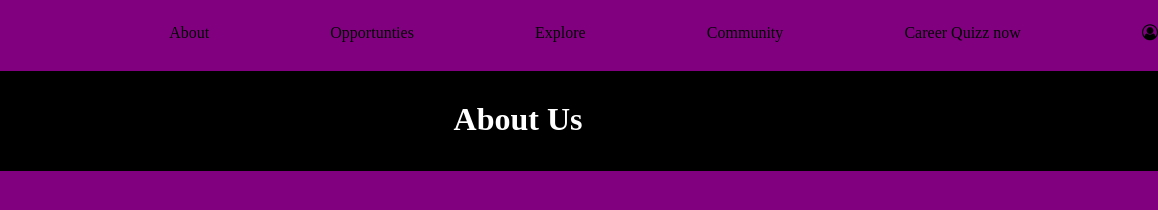
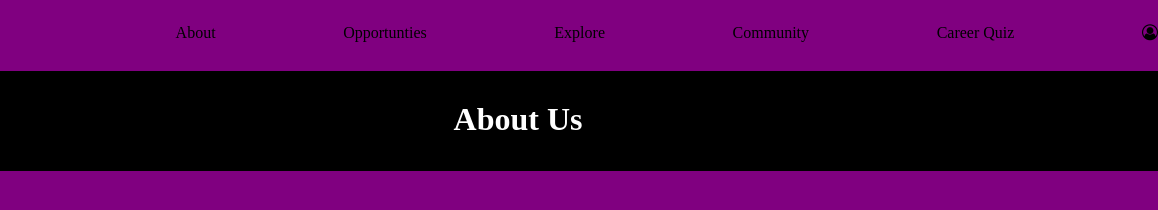
Before and after one commit to annope/Digital-Mosaic, a plain HTML site: page About.html in a window 1280 px wide. Shown: the full height of the page, 122-1280 px from the left. Drawn offline with Linux system fonts and the light colour scheme.

```diff
--- a/About.html
+++ b/About.html
@@ -16,7 +16,7 @@
                 <li>Opportunties</li>
                 <li>Explore</li>
                 <li>Community</li>
-                <li>Career Quizz now</li>
+                <li>Career Quiz</li>
                 <li><i class="fa fa-user-circle-o" aria-hidden="true"></i></li>
             </ul>
         </nav>
```
